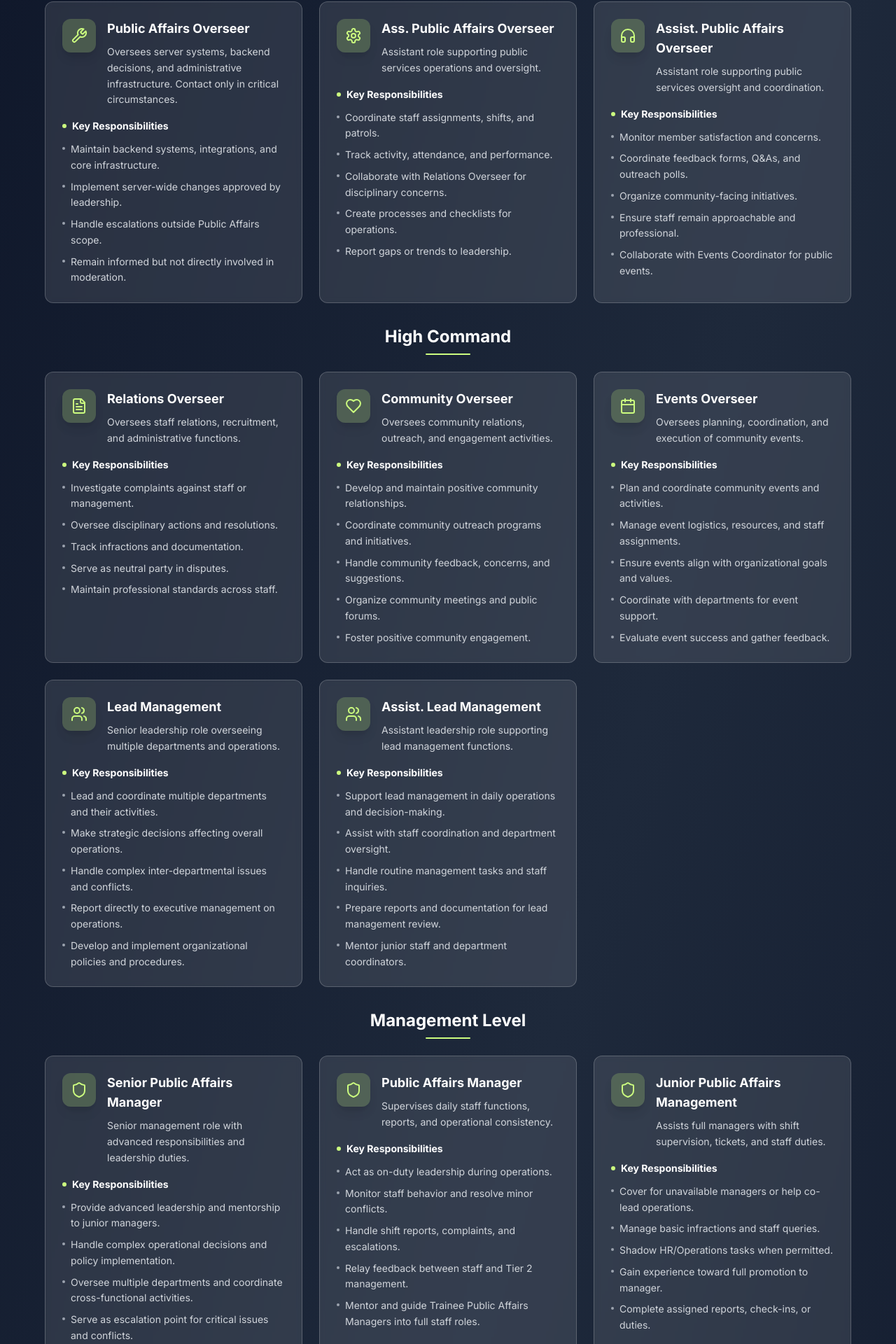
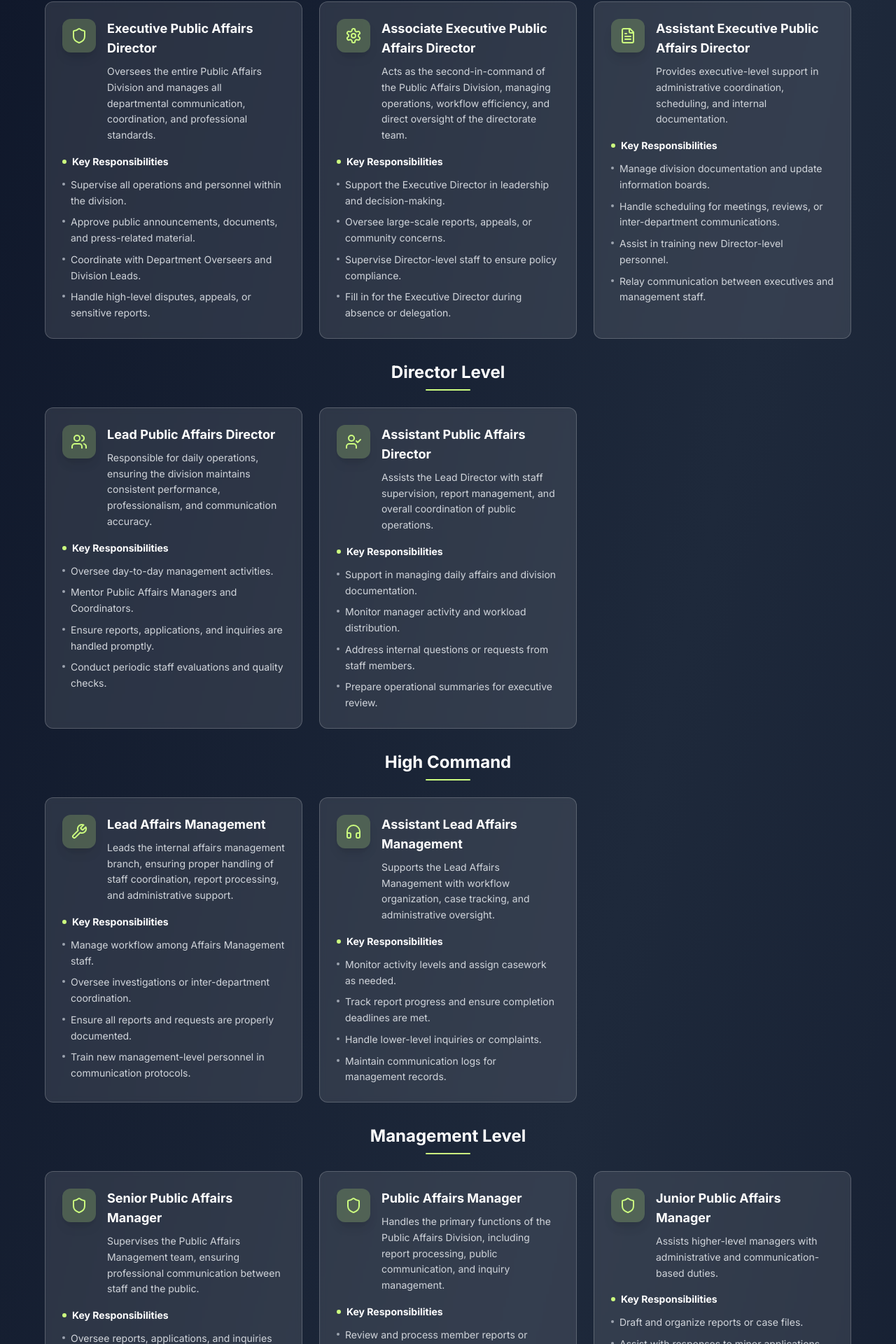
Before and after one commit to briancodm123/GVRO-P-S-Website, a Next.js app: page /staff in a window 1280 px wide. Shown: the part 432-2352 px from the top of the page at 70% size. Built offline with nearby package versions, Linux system fonts and the light colour scheme.

Commit message:
Refactor layout and structure of applications, handbook, penal codes, and staff pages for improved readability and consistency. Adjusted indentation and closing tags for better code organization.

```diff
--- a/app/handbook/page.tsx
+++ b/app/handbook/page.tsx
@@ -583,7 +583,7 @@ export default function HandbookPage() {
                     {expandedSection === section.id ? <ChevronDown size={24} /> : <ChevronRight size={24} />}
                   </div>
                 </div>
-              </div>
+            </div>
 
               {expandedSection === section.id && (
                 <div className="px-6 pb-6 border-t border-white/20 transition-all duration-500 ease-in-out bg-white/5">
@@ -608,7 +608,7 @@ export default function HandbookPage() {
           <div className="flex items-center space-x-3 mb-3">
             <AlertTriangle className="w-5 h-5 text-yellow-400" />
             <h3 className="text-lg font-bold text-white">Important Notice</h3>
-          </div>
+            </div>
           <p className="text-gray-300 leading-relaxed text-sm">
             This handbook is the property of Greenville Roleplay Operations and contains confidential information.
             All content is protected and unauthorized reproduction or distribution is strictly prohibited.
--- a/app/staff/page.tsx
+++ b/app/staff/page.tsx
@@ -12,38 +12,64 @@ export default function StaffPage() {
       levelColor: 'bg-red-500/20 text-red-400 border-red-500/30',
       roles: [
         {
-          title: 'Public Affairs Overseer',
-          description: 'Oversees server systems, backend decisions, and administrative infrastructure. Contact only in critical circumstances.',
-          icon: Wrench,
+          title: 'Executive Public Affairs Director',
+          description: 'Oversees the entire Public Affairs Division and manages all departmental communication, coordination, and professional standards.',
+          icon: Shield,
           responsibilities: [
-            'Maintain backend systems, integrations, and core infrastructure.',
-            'Implement server-wide changes approved by leadership.',
-            'Handle escalations outside Public Affairs scope.',
-            'Remain informed but not directly involved in moderation.'
+            'Supervise all operations and personnel within the division.',
+            'Approve public announcements, documents, and press-related material.',
+            'Coordinate with Department Overseers and Division Leads.',
+            'Handle high-level disputes, appeals, or sensitive reports.'
           ]
         },
         {
-          title: 'Ass. Public Affairs Overseer',
-          description: 'Assistant role supporting public services operations and oversight.',
+          title: 'Associate Executive Public Affairs Director',
+          description: 'Acts as the second-in-command of the Public Affairs Division, managing operations, workflow efficiency, and direct oversight of the directorate team.',
           icon: Settings,
           responsibilities: [
-            'Coordinate staff assignments, shifts, and patrols.',
-            'Track activity, attendance, and performance.',
-            'Collaborate with Relations Overseer for disciplinary concerns.',
-            'Create processes and checklists for operations.',
-            'Report gaps or trends to leadership.'
+            'Support the Executive Director in leadership and decision-making.',
+            'Oversee large-scale reports, appeals, or community concerns.',
+            'Supervise Director-level staff to ensure policy compliance.',
+            'Fill in for the Executive Director during absence or delegation.'
           ]
         },
         {
-          title: 'Assist. Public Affairs Overseer',
-          description: 'Assistant role supporting public services oversight and coordination.',
-          icon: Headphones,
+          title: 'Assistant Executive Public Affairs Director',
+          description: 'Provides executive-level support in administrative coordination, scheduling, and internal documentation.',
+          icon: FileText,
           responsibilities: [
-            'Monitor member satisfaction and concerns.',
-            'Coordinate feedback forms, Q&As, and outreach polls.',
-            'Organize community-facing initiatives.',
-            'Ensure staff remain approachable and professional.',
-            'Collaborate with Events Coordinator for public events.'
+            'Manage division documentation and update information boards.',
+            'Handle scheduling for meetings, reviews, or inter-department communications.',
+            'Assist in training new Director-level personnel.',
+            'Relay communication between executives and management staff.'
+          ]
+        }
+      ]
+    },
+    {
+      level: 'Director Level',
+      levelColor: 'bg-purple-500/20 text-purple-400 border-purple-500/30',
+      roles: [
+        {
+          title: 'Lead Public Affairs Director',
+          description: 'Responsible for daily operations, ensuring the division maintains consistent performance, professionalism, and communication accuracy.',
+          icon: Users,
+          responsibilities: [
+            'Oversee day-to-day management activities.',
+            'Mentor Public Affairs Managers and Coordinators.',
+            'Ensure reports, applications, and inquiries are handled promptly.',
+            'Conduct periodic staff evaluations and quality checks.'
+          ]
+        },
+        {
+          title: 'Assistant Public Affairs Director',
+          description: 'Assists the Lead Director with staff supervision, report management, and overall coordination of public operations.',
+          icon: UserCheck,
+          responsibilities: [
+            'Support in managing daily affairs and division documentation.',
+            'Monitor manager activity and workload distribution.',
+            'Address internal questions or requests from staff members.',
+            'Prepare operational summaries for executive review.'
           ]
         }
       ]
@@ -53,63 +79,25 @@ export default function StaffPage() {
       levelColor: 'bg-blue-500/20 text-blue-400 border-blue-500/30',
       roles: [
         {
-          title: 'Relations Overseer',
-          description: 'Oversees staff relations, recruitment, and administrative functions.',
-          icon: FileText,
+          title: 'Lead Affairs Management',
+          description: 'Leads the internal affairs management branch, ensuring proper handling of staff coordination, report processing, and administrative support.',
+          icon: Wrench,
           responsibilities: [
-            'Investigate complaints against staff or management.',
-            'Oversee disciplinary actions and resolutions.',
-            'Track infractions and documentation.',
-            'Serve as neutral party in disputes.',
-            'Maintain professional standards across staff.'
+            'Manage workflow among Affairs Management staff.',
+            'Oversee investigations or inter-department coordination.',
+            'Ensure all reports and requests are properly documented.',
+            'Train new management-level personnel in communication protocols.'
           ]
         },
         {
-          title: 'Community Overseer',
-          description: 'Oversees community relations, outreach, and engagement activities.',
-          icon: Heart,
+          title: 'Assistant Lead Affairs Management',
+          description: 'Supports the Lead Affairs Management with workflow organization, case tracking, and administrative oversight.',
+          icon: Headphones,
           responsibilities: [
-            'Develop and maintain positive community relationships.',
-            'Coordinate community outreach programs and initiatives.',
-            'Handle community feedback, concerns, and suggestions.',
-            'Organize community meetings and public forums.',
-            'Foster positive community engagement.'
-          ]
-        },
-        {
-          title: 'Events Overseer',
-          description: 'Oversees planning, coordination, and execution of community events.',
-          icon: Calendar,
-          responsibilities: [
-            'Plan and coordinate community events and activities.',
-            'Manage event logistics, resources, and staff assignments.',
-            'Ensure events align with organizational goals and values.',
-            'Coordinate with departments for event support.',
-            'Evaluate event success and gather feedback.'
-          ]
-        },
-        {
-          title: 'Lead Management',
-          description: 'Senior leadership role overseeing multiple departments and operations.',
-          icon: Users,
-          responsibilities: [
-            'Lead and coordinate multiple departments and their activities.',
-            'Make strategic decisions affecting overall operations.',
-            'Handle complex inter-departmental issues and conflicts.',
-            'Report directly to executive management on operations.',
-            'Develop and implement organizational policies and procedures.'
-          ]
-        },
-        {
-          title: 'Assist. Lead Management',
-          description: 'Assistant leadership role supporting lead management functions.',
-          icon: Users,
-          responsibilities: [
-            'Support lead management in daily operations and decision-making.',
-            'Assist with staff coordination and department oversight.',
-            'Handle routine management tasks and staff inquiries.',
-            'Prepare reports and documentation for lead management review.',
-            'Mentor junior staff and department coordinators.'
+            'Monitor activity levels and assign casework as needed.',
+            'Track report progress and ensure completion deadlines are met.',
+            'Handle lower-level inquiries or complaints.',
+            'Maintain communication logs for management records.'
           ]
         }
       ]
@@ -120,58 +108,87 @@ export default function StaffPage() {
       roles: [
         {
           title: 'Senior Public Affairs Manager',
-          description: 'Senior management role with advanced responsibilities and leadership duties.',
+          description: 'Supervises the Public Affairs Management team, ensuring professional communication between staff and the public.',
           icon: Shield,
           responsibilities: [
-            'Provide advanced leadership and mentorship to junior managers.',
-            'Handle complex operational decisions and policy implementation.',
-            'Oversee multiple departments and coordinate cross-functional activities.',
-            'Serve as escalation point for critical issues and conflicts.',
-            'Develop and implement strategic initiatives for department improvement.'
+            'Oversee reports, applications, and inquiries submitted to the division.',
+            'Provide guidance and mentorship to Junior and Trainee Managers.',
+            'Conduct quality control on communication standards.',
+            'Serve as a liaison between Managers and Directors.'
           ]
         },
         {
           title: 'Public Affairs Manager',
-          description: 'Supervises daily staff functions, reports, and operational consistency.',
+          description: 'Handles the primary functions of the Public Affairs Division, including report processing, public communication, and inquiry management.',
           icon: Shield,
           responsibilities: [
-            'Act as on-duty leadership during operations.',
-            'Monitor staff behavior and resolve minor conflicts.',
-            'Handle shift reports, complaints, and escalations.',
-            'Relay feedback between staff and Tier 2 management.',
-            'Mentor and guide Trainee Public Affairs Managers into full staff roles.'
+            'Review and process member reports or inquiries.',
+            'Respond to applications or general questions.',
+            'Coordinate communication between departments when necessary.',
+            'Maintain detailed and organized case records.'
           ]
         },
         {
-          title: 'Junior Public Affairs Management',
-          description: 'Assists full managers with shift supervision, tickets, and staff duties.',
+          title: 'Junior Public Affairs Manager',
+          description: 'Assists higher-level managers with administrative and communication-based duties.',
           icon: Shield,
           responsibilities: [
-            'Cover for unavailable managers or help co-lead operations.',
-            'Manage basic infractions and staff queries.',
-            'Shadow HR/Operations tasks when permitted.',
-            'Gain experience toward full promotion to manager.',
-            'Complete assigned reports, check-ins, or duties.'
+            'Draft and organize reports or case files.',
+            'Assist with responses to minor applications and public inquiries.',
+            'Learn and uphold division standards for communication and response time.',
+            'Support event coordination or public posting preparation.'
           ]
         },
         {
           title: 'Trainee Public Affairs Manager',
-          description: 'Trial staff evaluated for performance, reliability, and leadership potential.',
+          description: 'Entry-level position in the Public Affairs Division designed for learning all departmental functions and standards.',
           icon: Users,
           responsibilities: [
-            'Complete assigned patrols, reports, and moderation duties.',
-            'Undergo review and mentorship by managers and senior management.',
-            'Demonstrate consistency, maturity, and initiative.',
-            'Ask questions and learn procedures, policies, and expectations.',
-            'May be removed or promoted based on performance and attitude.'
+            'Shadow Managers during report or inquiry handling.',
+            'Learn documentation and internal communication systems.',
+            'Attend required training and meetings.',
+            'Assist with simple internal requests or ticket responses.'
           ]
         }
       ]
     },
     {
       level: 'Coordinators',
-      levelColor: 'bg-blue-500/20 text-blue-400 border-blue-500/30',
+      levelColor: 'bg-green-500/20 text-green-400 border-green-500/30',
       roles: [
+        {
+          title: 'Staff & Relations Coordinator',
+          description: 'Handles staff-facing communication, ensuring all staff inquiries, applications, and internal requests are properly managed.',
+          icon: Heart,
+          responsibilities: [
+            'Process and track staff requests or role adjustments.',
+            'Assist users with application or support guidance.',
+            'Maintain professionalism in all internal communications.',
+            'Forward unresolved matters to management for review.'
+          ]
+        },
+        {
+          title: 'Events & Media Coordinator',
+          description: 'Focuses on organizing server events, department-wide announcements, and media content for community engagement.',
+          icon: Calendar,
+          responsibilities: [
+            'Plan and schedule official community or department events.',
+            'Create and post media-rich announcements.',
+            'Coordinate with management for event approval and advertising.',
+            'Archive event results or attendance records.'
+          ]
+        },
+        {
+          title: 'Public Relations Coordinator',
+          description: 'Responsible for maintaining the hub\'s public image and handling all external communication or outreach-based projects.',
+          icon: AlertTriangle,
+          responsibilities: [
+            'Represent the Department Hub in external communications.',
+            'Monitor public feedback and relay concerns to management.',
+            'Develop initiatives that promote transparency and engagement.',
+            'Maintain consistency across all public-facing messages.'
+          ]
+        },
         {
           title: 'Law Enforcement Coordinator',
           description: 'Senior staff member overseeing all law enforcement departments.',
@@ -215,7 +232,7 @@ export default function StaffPage() {
     },
     {
       level: 'Department Staff',
-      levelColor: 'bg-green-500/20 text-green-400 border-green-500/30',
+      levelColor: 'bg-yellow-500/20 text-yellow-400 border-yellow-500/30',
       roles: [
         {
           title: 'Department Directors',
@@ -281,7 +298,7 @@ export default function StaffPage() {
     }
   ]
 
-  const levelOptions = ['All', 'Executive Level', 'High Command', 'Management Level', 'Coordinators', 'Department Staff']
+  const levelOptions = ['All', 'Executive Level', 'Director Level', 'High Command', 'Management Level', 'Coordinators', 'Department Staff']
 
   const filteredRoles = selectedLevel === 'All'
     ? staffRoles
@@ -315,10 +332,11 @@ export default function StaffPage() {
             >
               <div className={`w-2 h-2 rounded-full ${
                 level === 'Executive Level' ? 'bg-red-400' :
+                level === 'Director Level' ? 'bg-purple-400' :
                 level === 'High Command' ? 'bg-blue-400' :
                 level === 'Management Level' ? 'bg-orange-400' :
-                level === 'Coordinators' ? 'bg-blue-400' :
-                level === 'Department Staff' ? 'bg-green-400' :
+                level === 'Coordinators' ? 'bg-green-400' :
+                level === 'Department Staff' ? 'bg-yellow-400' :
                 'bg-gray-400'
               }`}></div>
               <span>{level}</span>
```
Also changed, not shown: app/applications/page.tsx (+4 -4 lines), XaDZlSO.txt (added), app/penal-codes/page.tsx (indentation only).
